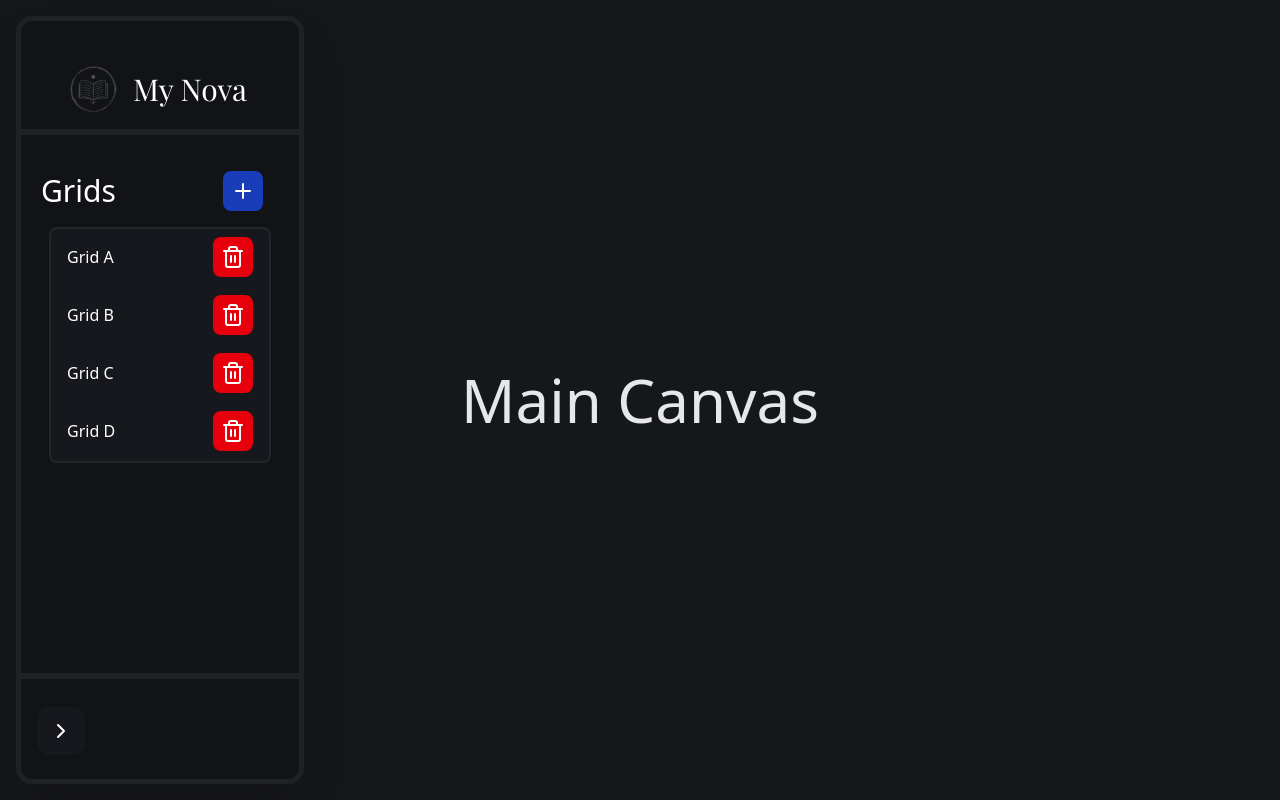
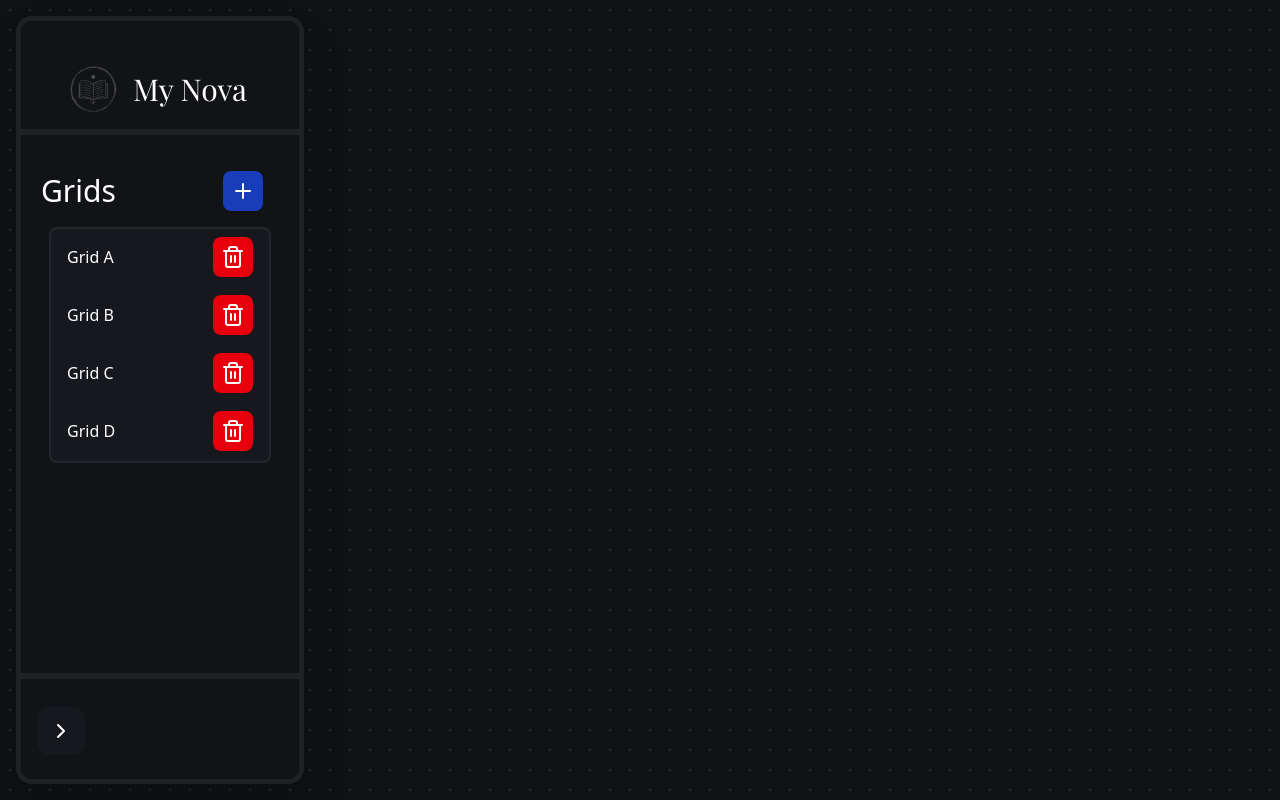
Before and after one commit to YamiNo-Okami/nova, a React (Vite) app: page / in a window 1280 px wide. Built offline with nearby package versions, Linux system fonts and the light colour scheme; a web font is replaced by a local one.

Commit message:
Canvas done now moving to card

```diff
--- a/src/components/Canvas.tsx
+++ b/src/components/Canvas.tsx
@@ -1,4 +1,3 @@
-
 import { ChevronLeft } from "lucide-react";
 import Sidebar from "./Sidebar";
 import MainCanvas from "./MainCanvas";
@@ -11,8 +10,11 @@ type SidebarProps = {
 export default function Canvas({ collapse, onToggle }: SidebarProps) {
   return (
     <>
-      <div className="relative">
-        <div  className="">
+      <div className="fixed absolute">
+        <div className=" w-screen h-screen grid-dot flex items-center justify-center  text-6xl">
+          <MainCanvas/>
+        </div>
+        <div className="">
           {!collapse && <Sidebar collapse={collapse} onClose={onToggle} />}
           <div className="absolute bottom-6 left-4">
             {collapse && (
@@ -21,17 +23,15 @@ export default function Canvas({ collapse, onToggle }: SidebarProps) {
                   onClick={onToggle}
                   className="sidebar-white hover:border-1 rounded-xl flex justify-center items-center text-white "
                 >
-                    <div className="m-3">
-                  <ChevronLeft/>
-                    </div>
+                  <div className="m-3">
+                    <ChevronLeft />
+                  </div>
                 </button>
               </div>
-)}
+            )}
           </div>
-          <div className="w-screen h-screen grid-dot flex items-center justify-center text-6xl">
-            <MainCanvas/>
-            </div>
         </div>
+
       </div>
     </>
   );
--- a/src/components/MainCanvas.tsx
+++ b/src/components/MainCanvas.tsx
@@ -1,7 +1,78 @@
+
+import { useRef, useState } from "react";
+
+// TODO : Add logic for loading different grids
+
 export default function MainCanvas() {
+  const LIMITS = {
+    minY: -2000, // how far up you allow
+  };
+  const containerRef = useRef<HTMLDivElement>(null);
+  const [offSet, setOffSet] = useState({ y: 0 });
+  const [scale, setScale] = useState(1);
 
-    return (
-        <div>Main Canvas</div>
-    )
+  const [isPanning, setIsPanning] = useState(false);
+  const lastPos = useRef({ y: 0 });
 
+  function onMouseDown(e: React.MouseEvent) {
+    if (e.button !== 0) return;
+    setIsPanning(true);
+    lastPos.current = { y: e.clientY };
+  }
+
+  function onMouseMove(e: React.MouseEvent) {
+    if (!isPanning) return;
+    // const dx = e.clientX-lastPos.current.x
+    const dy = e.clientY - lastPos.current.y;
+
+
+    setOffSet((o) => ({ y: Math.min(
+         0,
+        Math.max(LIMITS.minY,o.y + dy)
+    )}));
+
+    lastPos.current = { y: e.clientY };
+    console.log("panning", offSet.y);
+  }
+
+  function onMouseUp() {
+    setIsPanning(false);
+  }
+
+  function onWheel(e: React.WheelEvent) {
+    if (!e.ctrlKey) return; // only zoom when ctrl is pressed for electron apps
+    e.preventDefault();
+
+    const delta = -e.deltaY * 0.001;
+    setScale((s) => Math.min(Math.max(s + delta, 0.2), 3));
+  }
+
+  return (
+    <div
+      ref={containerRef}
+      onMouseDown={onMouseDown}
+      onMouseMove={onMouseMove}
+      onMouseUp={onMouseUp}
+      onWheel={onWheel}
+      style={{
+        flex: 1,
+        overflow: "hidden",
+        cursor: isPanning ? "grabbing" : "grab",
+        backgroundColor: "var(--color-canvas-bg)",
+      }}
+      className="h-screen"
+    >
+      <div
+        style={{
+          position: "relative",
+          height: 4000,
+          transform: `translate(0px,${offSet.y}px) scale(${scale})`,
+          transformOrigin: "0 0",
+          backgroundImage: "radial-gradient(#222 1px, transparent 2px)",
+          backgroundSize: "20px 20px",
+        }}
+      />{" "}
+      {/* the dot grid */}
+    </div>
+  );
 }
```
